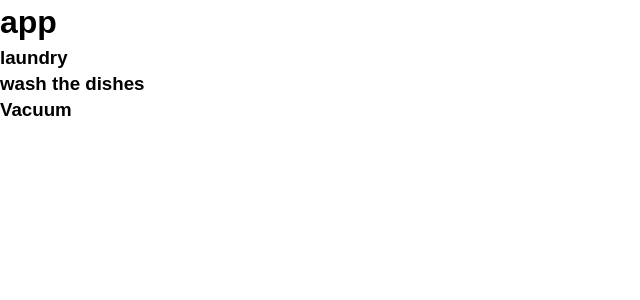
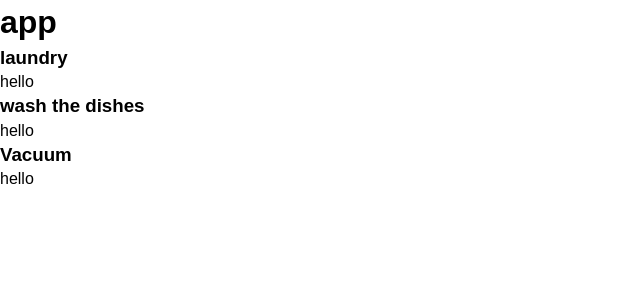
Before and after one commit to Annastasshia/react_todo, a React (Create React App) app: page / in a window 1280 px wide. Shown: the top 300 px of the page, without its empty margins (0-640 px from the left). Built offline with nearby package versions, Linux system fonts and the light colour scheme.

Commit message:
Add TodoItem component / import to Todos component

```diff
--- /dev/null
+++ b/src/components/TodoItem.js
@@ -0,0 +1,13 @@
+import React, { Component } from 'react'
+
+export class TodoItem extends Component {
+    render() {
+        return (
+            <div>
+                <p>hello</p>
+            </div>
+        )
+    }
+}
+
+export default TodoItem
--- a/src/components/Todos.js
+++ b/src/components/Todos.js
@@ -1,4 +1,5 @@
 import React, { Component } from 'react';
+import TodoItem from './TodoItem';
 
 
 
@@ -11,7 +12,10 @@
     return this.props.todos.map((task) => (
 
         // this is what you will display in the browser
+        <div>
         <h3>{task.title} </h3>
+        <TodoItem />
+        </div>
     ));
   }
 }
```
